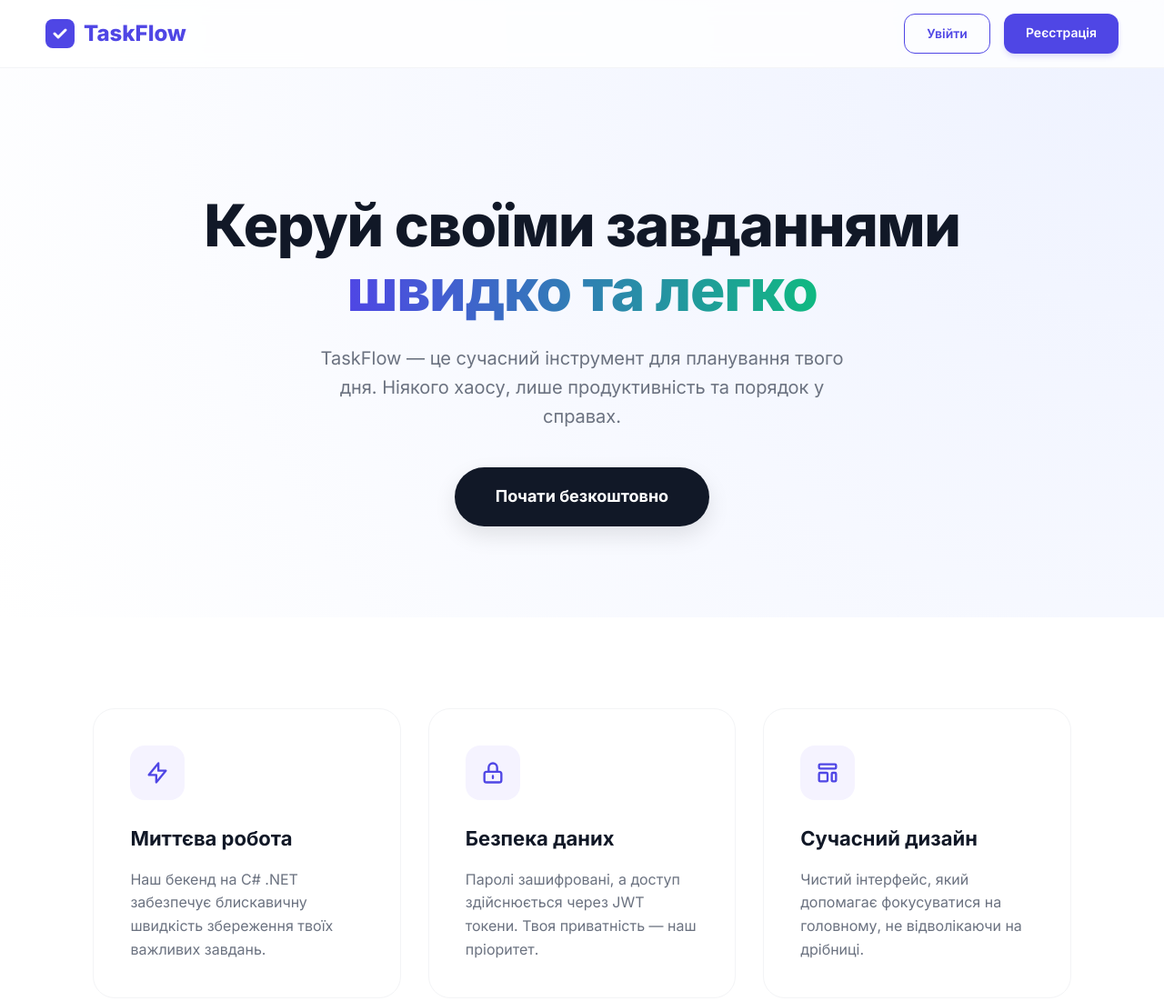
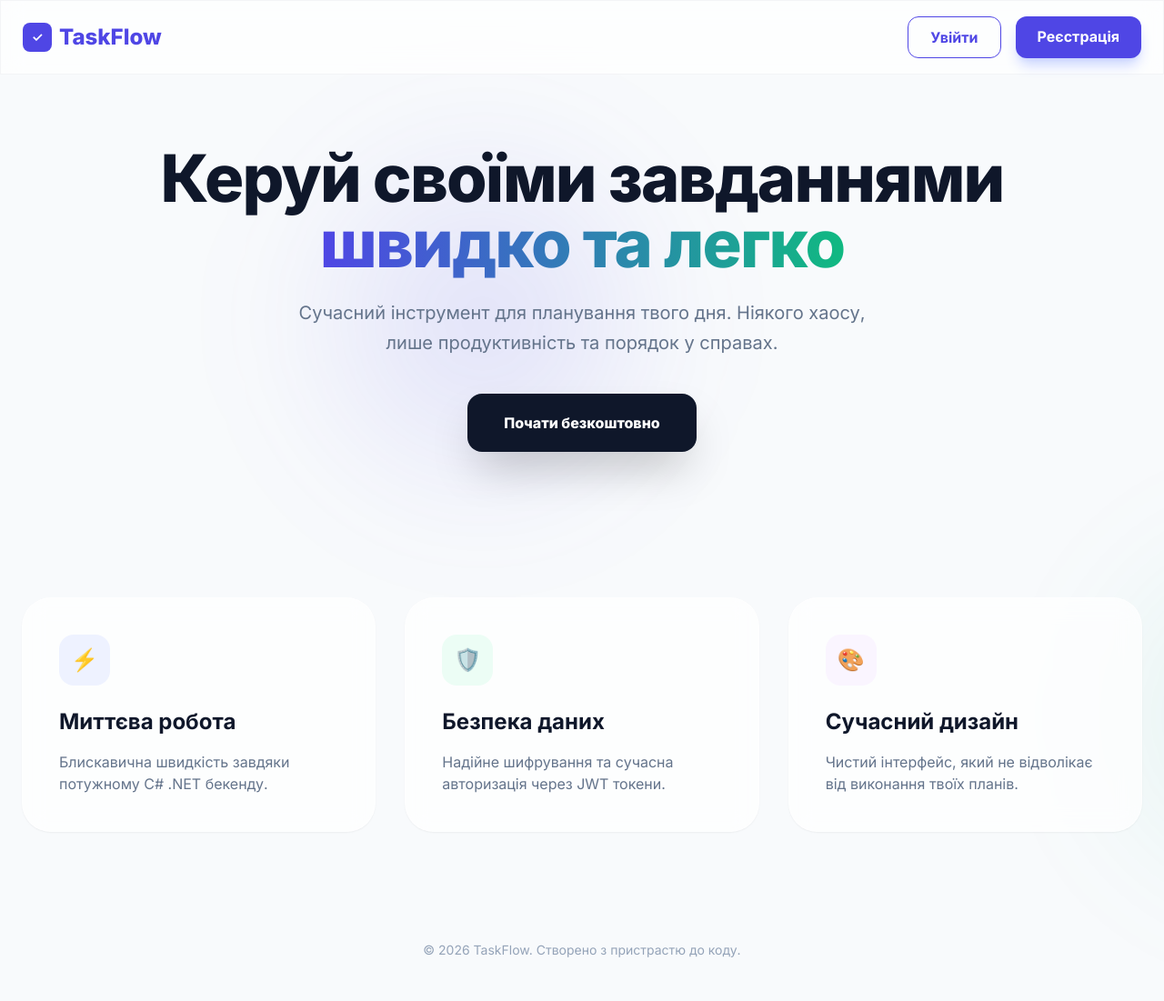
Before and after one commit to n4r2r776fy-cpu/TaskFlow, a plain HTML site: page TaskFlow.Api/TaskFlow.Frontend/index.html in a window 1280 px wide. Shown: the top 1101 px of the page at 91% size. Drawn offline with nearby package versions, Linux system fonts and the light colour scheme.

Commit message:
add frontend (register, login and home)

```diff
--- a/TaskFlow.Api/TaskFlow.Frontend/index.html
+++ b/TaskFlow.Api/TaskFlow.Frontend/index.html
@@ -4,227 +4,114 @@
     <meta charset="UTF-8">
     <meta name="viewport" content="width=device-width, initial-scale=1.0">
     <title>TaskFlow - Організуй своє життя</title>
+    <script src="https://cdn.tailwindcss.com"></script>
     <link href="https://fonts.googleapis.com/css2?family=Inter:wght@400;500;600;700;800&display=swap" rel="stylesheet">
     <style>
-        :root {
-            --primary: #4f46e5;
-            --primary-dark: #4338ca;
-            --accent: #10b981;
-            --bg-light: #f8fafc;
-        }
-
         body {
             font-family: 'Inter', sans-serif;
-            margin: 0;
-            padding: 0;
-            background-color: #ffffff;
-            color: #1f2937;
-            line-height: 1.6;
+            scroll-behavior: smooth;
+            background: #f8fafc;
             overflow-x: hidden;
         }
 
-        /* Навігація */
-        nav {
-            display: flex;
-            justify-content: space-between;
-            align-items: center;
-            padding: 15px 50px;
-            background: rgba(255, 255, 255, 0.8);
-            backdrop-filter: blur(10px);
-            border-bottom: 1px solid #f3f4f6;
+        /* Об'ємний анімований фон */
+        .bg-blob {
             position: fixed;
-            top: 0; width: 100%; box-sizing: border-box;
-            z-index: 1000;
+            width: 500px;
+            height: 500px;
+            background: radial-gradient(circle, rgba(79, 70, 229, 0.15) 0%, rgba(255, 255, 255, 0) 70%);
+            border-radius: 50%;
+            z-index: -1;
+            filter: blur(60px);
+            animation: move 20s infinite alternate;
         }
 
-        .logo {
-            font-size: 24px;
-            font-weight: 800;
-            color: var(--primary);
-            text-decoration: none;
-            display: flex;
-            align-items: center;
-            gap: 10px;
+        @keyframes move {
+            from { transform: translate(-10%, -10%); }
+            to { transform: translate(110vw, 100vh); }
         }
 
-        .nav-actions { display: flex; gap: 15px; }
-
-        .nav-btn {
-            padding: 10px 24px;
-            text-decoration: none;
-            border-radius: 12px;
-            font-weight: 600;
-            font-size: 14px;
-            transition: all 0.3s ease;
+        .glass {
+            background: rgba(255, 255, 255, 0.7);
+            backdrop-filter: blur(12px);
+            border: 1px solid rgba(255, 255, 255, 0.4);
         }
 
-        .btn-outline {
-            border: 1px solid var(--primary);
-            color: var(--primary);
-        }
-
-        .btn-outline:hover { background: #eef2ff; }
-
-        .btn-solid {
-            background: var(--primary);
-            color: white;
-            box-shadow: 0 4px 6px -1px rgba(79, 70, 229, 0.2);
-        }
-
-        .btn-solid:hover {
-            background: var(--primary-dark);
-            transform: translateY(-1px);
-        }
-
-        /* Hero Section */
-        .hero {
-            text-align: center;
-            padding: 160px 20px 100px;
-            background: radial-gradient(circle at top right, #eef2ff 0%, #ffffff 100%);
-        }
-
-        .hero h1 {
-            font-size: clamp(36px, 8vw, 64px);
-            font-weight: 800;
-            margin-bottom: 24px;
-            color: #111827;
-            max-width: 900px;
-            margin-left: auto;
-            margin-right: auto;
-            line-height: 1.1;
-            letter-spacing: -0.02em;
-        }
-
-        .hero h1 span {
-            background: linear-gradient(90deg, var(--primary), var(--accent));
+        .text-gradient {
+            background: linear-gradient(to right, #4f46e5, #10b981);
             -webkit-background-clip: text;
             -webkit-text-fill-color: transparent;
         }
 
-        .hero p {
-            font-size: 20px;
-            color: #6b7280;
-            max-width: 600px;
-            margin: 0 auto 40px auto;
+        /* Анімація появи */
+        .reveal {
+            opacity: 0;
+            transform: translateY(30px);
+            animation: fadeIn 0.8s ease-out forwards;
         }
 
-        .hero-btn {
-            display: inline-block;
-            background: #111827;
-            color: white;
-            padding: 18px 45px;
-            font-size: 18px;
-            font-weight: 700;
-            text-decoration: none;
-            border-radius: 50px;
-            transition: all 0.3s cubic-bezier(0.175, 0.885, 0.32, 1.275);
-            box-shadow: 0 10px 25px rgba(0,0,0,0.1);
-        }
-
-        .hero-btn:hover {
-            transform: scale(1.05);
-            box-shadow: 0 20px 30px rgba(0,0,0,0.15);
-        }
-
-        /* Features */
-        .features {
-            display: grid;
-            grid-template-columns: repeat(auto-fit, minmax(300px, 1fr));
-            gap: 30px;
-            padding: 100px 8%;
-            background: white;
-            max-width: 1200px;
-            margin: 0 auto;
-        }
-
-        .feature-card {
-            padding: 40px;
-            border-radius: 24px;
-            background: #ffffff;
-            border: 1px solid #f3f4f6;
-            transition: all 0.3s ease;
-        }
-
-        .feature-card:hover {
-            transform: translateY(-10px);
-            border-color: var(--primary);
-            box-shadow: 0 20px 40px rgba(0,0,0,0.05);
-        }
-
-        .feature-icon {
-            width: 60px; height: 60px;
-            background: #f5f3ff;
-            border-radius: 16px;
-            display: flex; align-items: center; justify-content: center;
-            margin-bottom: 25px;
-            color: var(--primary);
-        }
-
-        .feature-card h3 { font-size: 22px; margin-bottom: 15px; color: #111827; }
-        .feature-card p { color: #6b7280; font-size: 16px; margin: 0; }
-
-        footer {
-            text-align: center;
-            padding: 50px 20px;
-            background: #f9fafb;
-            color: #9ca3af;
-            font-size: 14px;
-            border-top: 1px solid #f3f4f6;
+        @keyframes fadeIn {
+            to { opacity: 1; transform: translateY(0); }
         }
     </style>
 </head>
 <body>
 
-    <nav>
-        <a href="#" class="logo">
-            <svg width="32" height="32" viewBox="0 0 32 32" fill="none" xmlns="http://www.w3.org/2000/svg">
-                <rect width="32" height="32" rx="8" fill="#4F46E5"/>
-                <path d="M10 16L14 20L22 12" stroke="white" stroke-width="3" stroke-linecap="round" stroke-linejoin="round"/>
-            </svg>
-            TaskFlow
-        </a>
+    <div class="bg-blob" style="top: -100px; left: -100px; animation-duration: 25s;"></div>
+    <div class="bg-blob" style="bottom: -100px; right: -100px; animation-duration: 30s; background: radial-gradient(circle, rgba(16, 185, 129, 0.1) 0%, rgba(255, 255, 255, 0) 70%);"></div>
 
-        <div class="nav-actions">
-            <a href="login.html" class="nav-btn btn-outline" id="loginBtn">Увійти</a>
-            <a href="register.html" class="nav-btn btn-solid" id="regBtn">Реєстрація</a>
+    <nav class="fixed top-0 w-full z-50 glass border-b border-gray-100">
+        <div class="max-w-7xl mx-auto px-6 h-20 flex items-center justify-between">
+            <a href="#" class="text-2xl font-extrabold text-indigo-600 flex items-center gap-2">
+                <div class="w-8 h-8 bg-indigo-600 rounded-lg flex items-center justify-center text-white text-sm">✓</div>
+                TaskFlow
+            </a>
+            <div class="flex gap-4">
+                <a href="login.html" id="loginBtn" class="px-6 py-2.5 font-bold text-indigo-600 border border-indigo-600 rounded-xl hover:bg-indigo-50 transition">Увійти</a>
+                <a href="register.html" id="regBtn" class="px-6 py-2.5 font-bold text-white bg-indigo-600 rounded-xl shadow-lg shadow-indigo-200 hover:bg-indigo-700 transition">Реєстрація</a>
+            </div>
         </div>
     </nav>
 
-    <section class="hero">
-        <h1>Керуй своїми завданнями <span>швидко та легко</span></h1>
-        <p>TaskFlow — це сучасний інструмент для планування твого дня. Ніякого хаосу, лише продуктивність та порядок у справах.</p>
-        <a href="login.html" class="hero-btn" id="startBtn">Почати безкоштовно</a>
+    <section class="pt-40 pb-20 px-6 text-center reveal">
+        <h1 class="text-6xl md:text-7xl font-extrabold text-slate-900 mb-6 tracking-tight">
+            Керуй своїми завданнями <br>
+            <span class="text-gradient">швидко та легко</span>
+        </h1>
+        <p class="text-xl text-slate-500 max-w-2xl mx-auto mb-10 leading-relaxed">
+            Сучасний інструмент для планування твого дня. Ніякого хаосу, лише продуктивність та порядок у справах.
+        </p>
+        <a href="login.html" id="startBtn" class="inline-block px-10 py-5 bg-slate-900 text-white font-extrabold rounded-2xl shadow-2xl hover:scale-105 transition-transform duration-300">
+            Почати безкоштовно
+        </a>
     </section>
 
-    <section class="features">
-        <div class="feature-card">
-            <div class="feature-icon">
-                <svg width="28" height="28" fill="none" stroke="currentColor" viewBox="0 0 24 24"><path stroke-linecap="round" stroke-linejoin="round" stroke-width="2" d="M13 10V3L4 14h7v7l9-11h-7z"/></svg>
-            </div>
-            <h3>Миттєва робота</h3>
-            <p>Наш бекенд на C# .NET забезпечує блискавичну швидкість збереження твоїх важливих завдань.</p>
+    <section class="max-w-7xl mx-auto px-6 py-20 grid md:grid-cols-3 gap-8">
+        <div class="glass p-10 rounded-[32px] shadow-sm hover:shadow-xl transition-all duration-300 hover:-translate-y-2 reveal" style="animation-delay: 0.2s;">
+            <div class="w-14 h-14 bg-indigo-50 text-indigo-600 rounded-2xl flex items-center justify-center mb-6 text-2xl">⚡</div>
+            <h3 class="text-2xl font-bold text-slate-900 mb-4">Миттєва робота</h3>
+            <p class="text-slate-500">Блискавична швидкість завдяки потужному C# .NET бекенду.</p>
         </div>
-        <div class="feature-card">
-            <div class="feature-icon">
-                <svg width="28" height="28" fill="none" stroke="currentColor" viewBox="0 0 24 24"><path stroke-linecap="round" stroke-linejoin="round" stroke-width="2" d="M12 15v2m-6 4h12a2 2 0 002-2v-6a2 2 0 00-2-2H6a2 2 0 00-2 2v6a2 2 0 002 2zm10-10V7a4 4 0 00-8 0v4h8z"/></svg>
-            </div>
-            <h3>Безпека даних</h3>
-            <p>Паролі зашифровані, а доступ здійснюється через JWT токени. Твоя приватність — наш пріоритет.</p>
+
+        <div class="glass p-10 rounded-[32px] shadow-sm hover:shadow-xl transition-all duration-300 hover:-translate-y-2 reveal" style="animation-delay: 0.4s;">
+            <div class="w-14 h-14 bg-emerald-50 text-emerald-600 rounded-2xl flex items-center justify-center mb-6 text-2xl">🛡️</div>
+            <h3 class="text-2xl font-bold text-slate-900 mb-4">Безпека даних</h3>
+            <p class="text-slate-500">Надійне шифрування та сучасна авторизація через JWT токени.</p>
         </div>
-        <div class="feature-card">
-            <div class="feature-icon">
-                <svg width="28" height="28" fill="none" stroke="currentColor" viewBox="0 0 24 24"><path stroke-linecap="round" stroke-linejoin="round" stroke-width="2" d="M4 5a1 1 0 011-1h14a1 1 0 011 1v2a1 1 0 01-1 1H5a1 1 0 01-1-1V5zM4 13a1 1 0 011-1h6a1 1 0 011 1v6a1 1 0 01-1 1H5a1 1 0 01-1-1v-6zM16 13a1 1 0 011-1h2a1 1 0 011 1v6a1 1 0 01-1 1h-2a1 1 0 01-1-1v-6z"/></svg>
-            </div>
-            <h3>Сучасний дизайн</h3>
-            <p>Чистий інтерфейс, який допомагає фокусуватися на головному, не відволікаючи на дрібниці.</p>
+
+        <div class="glass p-10 rounded-[32px] shadow-sm hover:shadow-xl transition-all duration-300 hover:-translate-y-2 reveal" style="animation-delay: 0.6s;">
+            <div class="w-14 h-14 bg-purple-50 text-purple-600 rounded-2xl flex items-center justify-center mb-6 text-2xl">🎨</div>
+            <h3 class="text-2xl font-bold text-slate-900 mb-4">Сучасний дизайн</h3>
+            <p class="text-slate-500">Чистий інтерфейс, який не відволікає від виконання твоїх планів.</p>
         </div>
     </section>
 
-    <footer>
+    <footer class="text-center py-10 text-slate-400 text-sm">
         <p>© 2026 TaskFlow. Створено з пристрастю до коду.</p>
     </footer>
 
     <script>
+        // Логіка перевірки токена
         const token = localStorage.getItem("token");
         if (token) {
             const loginBtn = document.getElementById("loginBtn");
@@ -233,14 +120,15 @@
 
             loginBtn.innerText = "Мої завдання";
             loginBtn.href = "tasks.html";
-            loginBtn.className = "nav-btn btn-solid"; // Робимо її основною
+            loginBtn.classList.add("bg-indigo-600", "text-white");
+            loginBtn.classList.remove("text-indigo-600");
 
             if (regBtn) regBtn.style.display = "none";
-
-            startBtn.innerText = "Перейти до завдань";
-            startBtn.href = "tasks.html";
+            if (startBtn) {
+                startBtn.innerText = "Перейти до завдань";
+                startBtn.href = "tasks.html";
+            }
         }
     </script>
-
 </body>
 </html>
```
Also changed, not shown: TaskFlow.Api/TaskFlow.Frontend/login.html (+30 -55 lines), TaskFlow.Api/TaskFlow.Frontend/register.html (+55 -65 lines), 2 other files.
